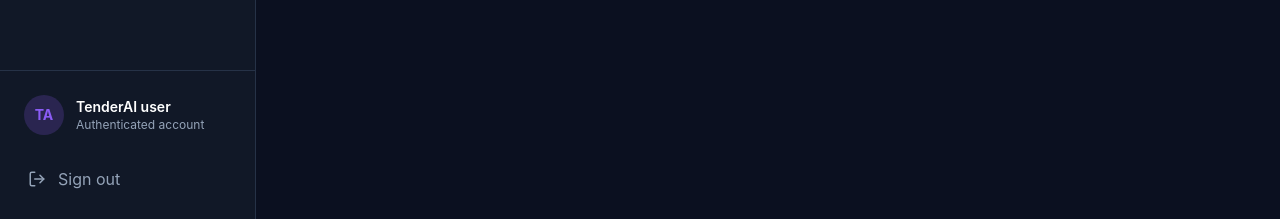
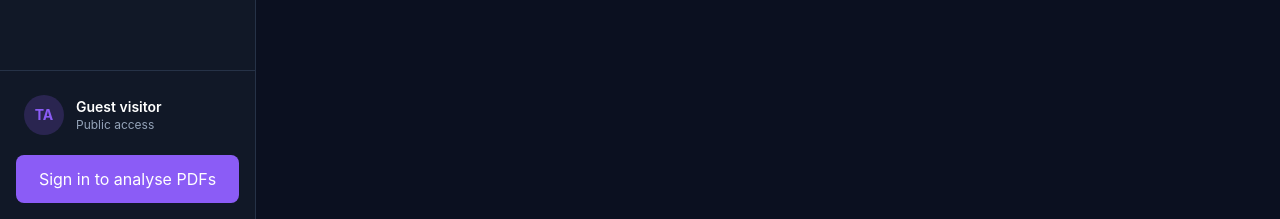
Before and after one commit to Youssef-Zhar/TenderAi, a React (Vite) app in the folder frontend/: page /tenders in a window 1280 px wide. Shown: the part 581-800 px from the top of the page. Built offline with nearby package versions, Linux system fonts and the light colour scheme; no server answers.

Commit message:
feat(frontend): add guest navigation and login call to action

```diff
--- a/frontend/src/layouts/Sidebar.tsx
+++ b/frontend/src/layouts/Sidebar.tsx
@@ -69,12 +69,13 @@ export default function Sidebar() {
           </div>
           <div className="min-w-0 flex-1">
             <p className="truncate text-sm font-semibold text-white">
-              {user?.email || 'TenderAI user'}
+              {user?.email || 'Guest visitor'}
             </p>
-            <p className="text-xs text-muted">Authenticated account</p>
+            <p className="text-xs text-muted">{user ? 'Authenticated account' : 'Public access'}</p>
           </div>
         </div>
 
+        {user ? (
           <button
             type="button"
             onClick={handleLogout}
@@ -83,6 +84,15 @@ export default function Sidebar() {
             <LogOut size={18} />
             Sign out
           </button>
+        ) : (
+          <button
+            type="button"
+            onClick={() => navigate('/login')}
+            className="w-full rounded-lg bg-primary px-3 py-3 text-sm font-semibold text-white transition hover:bg-primary-hover"
+          >
+            Sign in to analyse PDFs
+          </button>
+        )}
       </div>
     </aside>
   )
```
Lines whose indentation alone changed are shown as unchanged.
